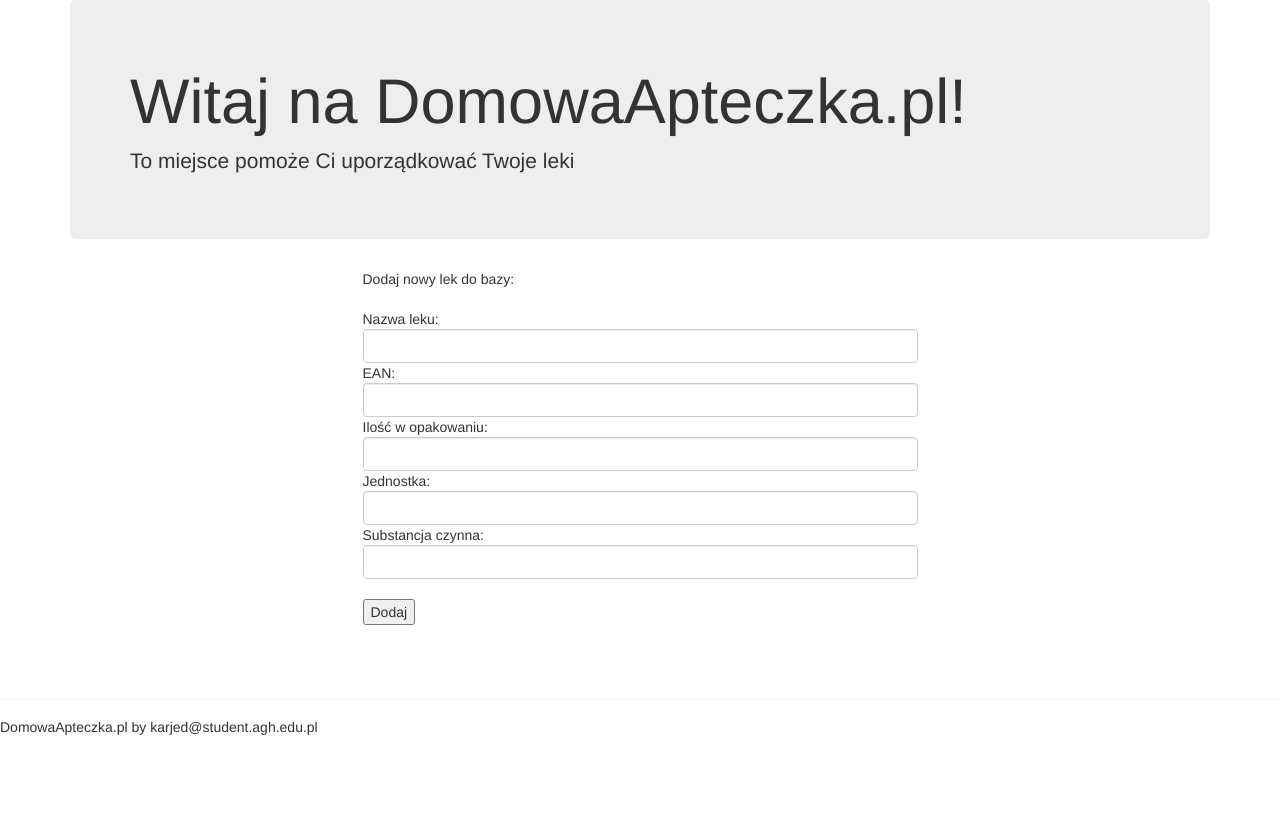
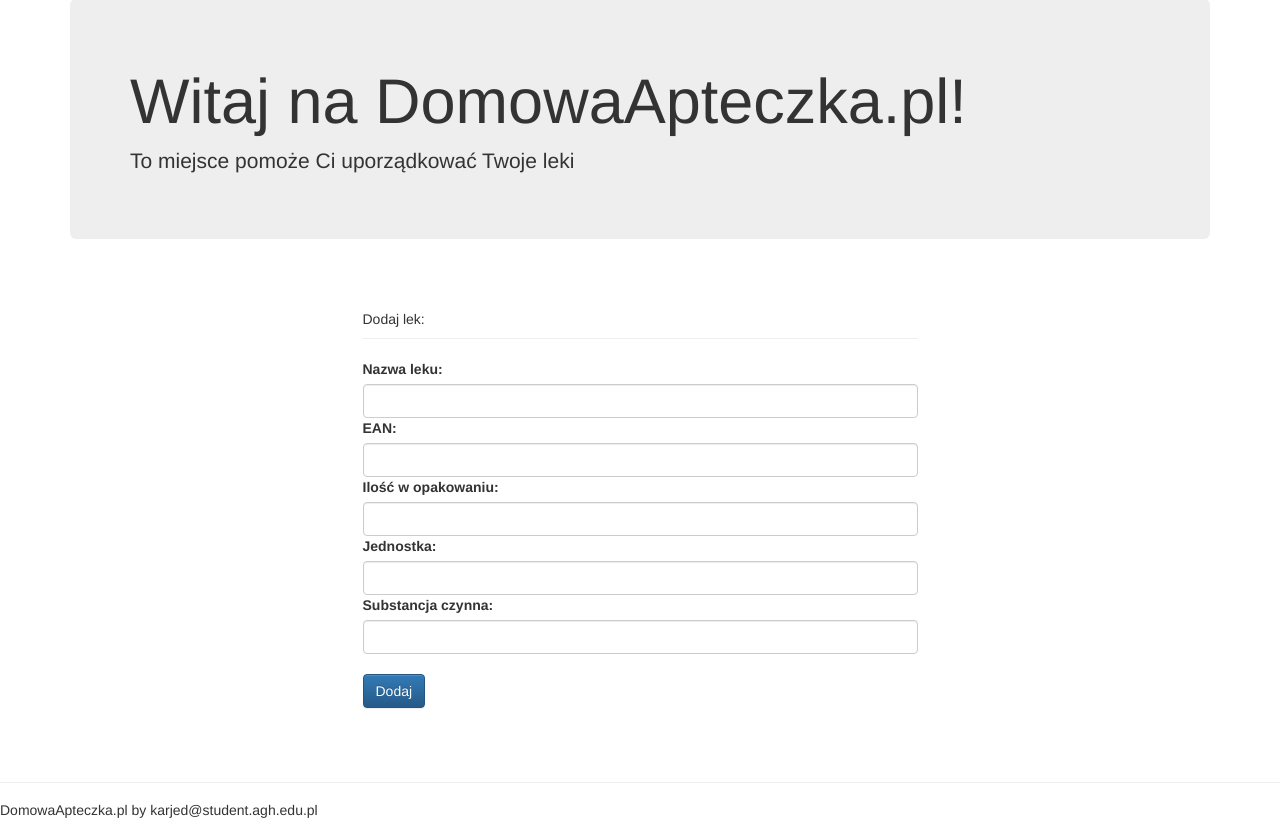
Before and after one commit to linaKaro/apteczka, a PHP site: page /z_bazy.php?wybrano=4 in a window 1280 px wide. Shown: the part 92-921 px from the top of the page. Before the commit the page ends 827 px from the top, so only its background shows below. Run offline with PHP 8.4, Linux system fonts and the light colour scheme; the visitor is signed in with stand-in values (Sample User, id 1); data that the repository does not hold is empty; some libraries are stand-ins or nearby versions.

Commit message:
Update z_bazy.php

```diff
--- a/z_bazy.php
+++ b/z_bazy.php
@@ -25,18 +25,21 @@
 
 <div class="row">
   <div class="col-md-6 col-md-offset-3">
-<?php
-	echo "Dodaj nowy lek do bazy: <br><br>";
-?>
-<form role="form" action="" method="POST">
-<?php echo "Nazwa leku: \t"; ?><input id="text" type="text" class="form-control" name="nazwa_leku" required>
-<?php echo "EAN: \t"; ?><input id="text" type="text" class="form-control" name="ean" value="" required>
-<?php echo "Ilość w opakowaniu: \t"; ?><input id="text" type="number" class="form-control" name="ilosc" required>
-<?php echo "Jednostka: \t"; ?><input id="text" type="text" class="form-control" name="jednostka" required>
-<?php echo "Substancja czynna: \t"; ?><input id="text" type="text" class="form-control" name="substancja" required><br>
-<button id="submit" type="submit" value="Dodaj">Dodaj</button><br>
-</form>
-</div>
+	<div class="page-header">Dodaj lek:</div>
+	<form class="form" role="form" action="" method="POST">
+		<label for="nazwa_leku">Nazwa leku:</label>
+		<input id="text" type="text" class="form-control" name="nazwa_leku" required>
+		<label for="ean">EAN:</label>
+		<input id="text" type="text" class="form-control" name="ean" value="" required>
+		<label for="ilosc">Ilość w opakowaniu:</label>
+		<input id="text" type="number" class="form-control" name="ilosc" required>
+		<label for="jednostka">Jednostka:</label>
+		<input id="text" type="text" class="form-control" name="jednostka" required>
+		<label for="substancja">Substancja czynna:</label>
+		<input id="text" type="text" class="form-control" name="substancja" required><br>
+		<button id="submit" type="submit" value="Dodaj" class="btn btn-primary">Dodaj</button><br>
+	</form>
+	</div>
 </div>
 
 <?php
```
